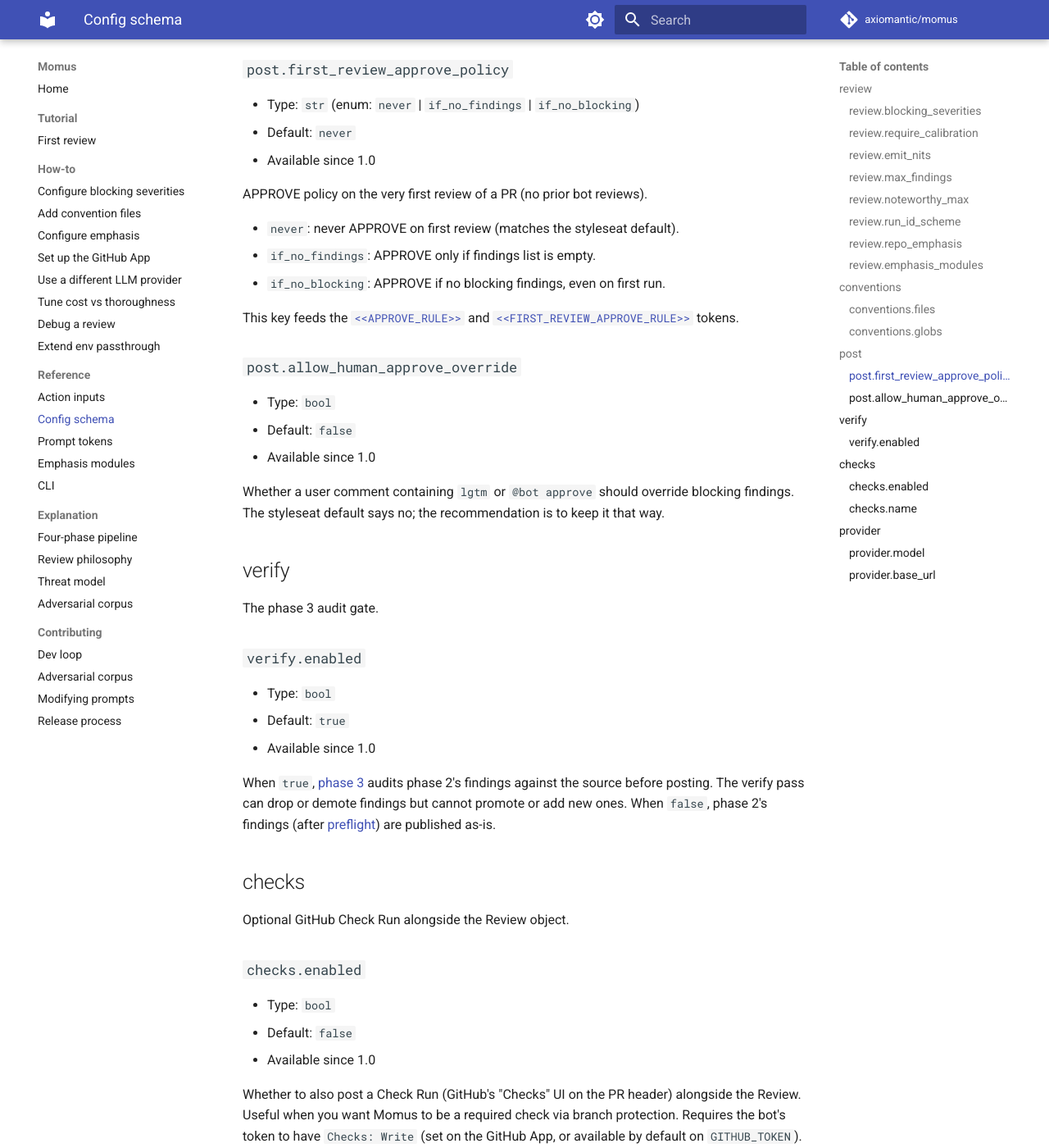
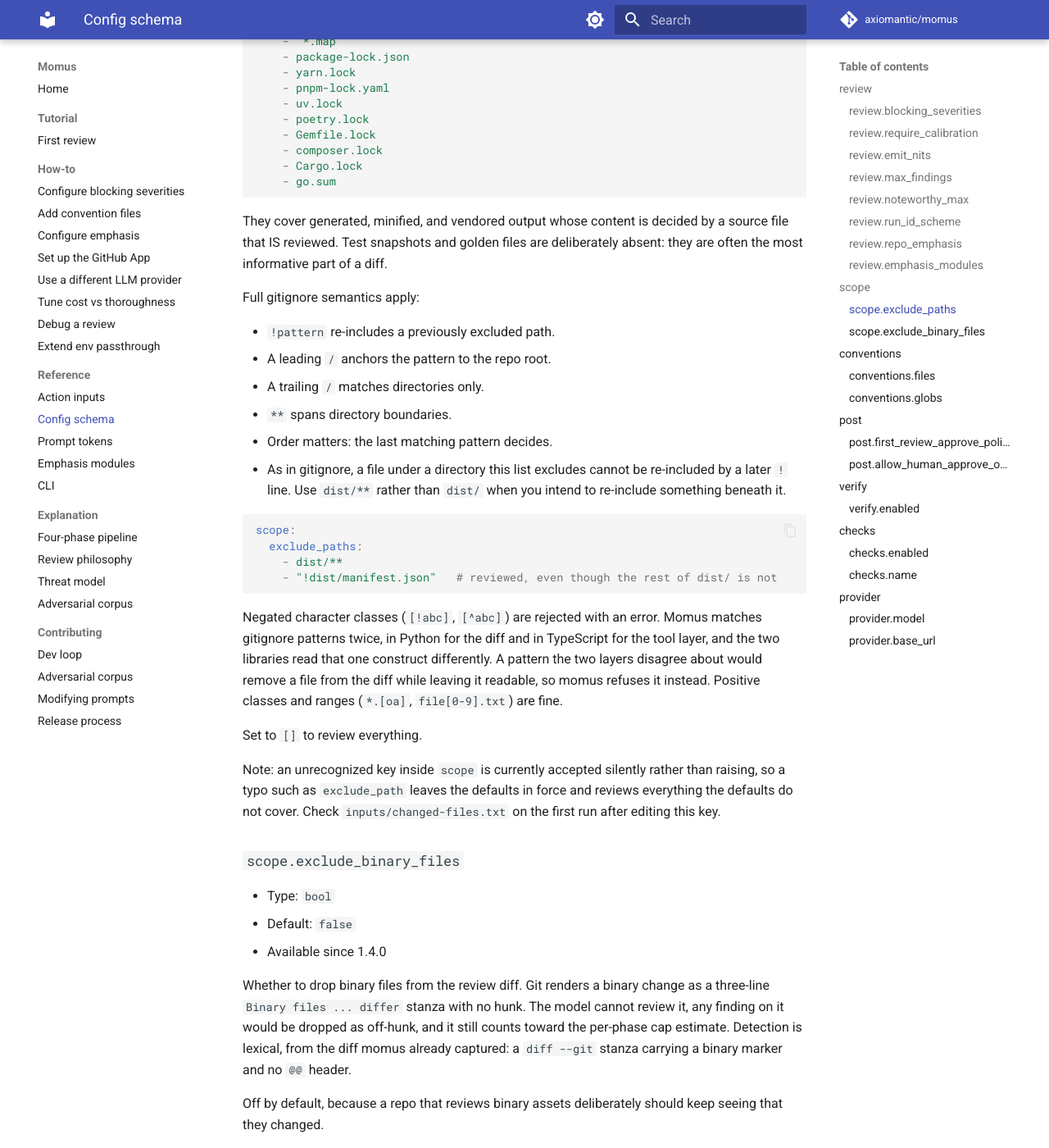
Before and after one commit to axiomantic/momus, an MkDocs documentation site: the page built from docs/reference/config-schema.md, in a window 1280 px wide and 1400 px high, scrolled down 3783 px. Shown: the whole window at 82% size. Built offline with MkDocs 1.6.1 and Material for MkDocs 9.7.7, drawn with Linux system fonts in a browser that asks for light colours; comment, search, counter and statistics services are not loaded; the version menu is left out; some of the changed text lies outside the part shown.

Commit message:
Document review-scope exclusions and release 1.4.0
config-schema.md gains the `scope` group with the default list quoted
verbatim so a repo that wants the defaults plus one entry can copy it,
and prompt-tokens.md documents <<SCOPE_EXCLUSIONS>>. Both record the
replace-not-extend semantics, the gitignore subset momus supports, and
why negated character classes are refused. The known sharp edge is
written down too: an unrecognized key inside `scope` is accepted
silently, so a typo leaves the defaults in force.

Bumping the version in pyproject.toml is what triggers the release
workflow on merge, so it lands here with the changelog entry rather than
alongside the code. The uv.lock version field is refreshed in the same
commit; it had drifted to 1.2.1.

Minor, not patch: two new config keys and a new prompt token, with no
change to the meaning of any existing key.

Co-Authored-By: Claude Opus 5 (1M context) <noreply@anthropic.com>

````diff
--- a/docs/reference/config-schema.md
+++ b/docs/reference/config-schema.md
@@ -2,7 +2,7 @@
 
 Every key Momus reads from `.momus.yaml`. Defaults live in `momus/config-defaults.yaml`; a target repo overrides any key by committing `.momus.yaml` at its repo root. Anything unset falls back to defaults. Unrecognized keys are an error: typos fail loudly rather than silently dropping intent.
 
-Top-level groups: [`review`](#review), [`conventions`](#conventions), [`post`](#post), [`verify`](#verify), [`checks`](#checks), [`provider`](#provider).
+Top-level groups: [`review`](#review), [`scope`](#scope), [`conventions`](#conventions), [`post`](#post), [`verify`](#verify), [`checks`](#checks), [`provider`](#provider).
 
 ## review {#review}
 
@@ -99,6 +99,80 @@ review:
   repo_emphasis: |
     Treat any panic/unwrap in firmware code as critical.
 ```
+
+## scope {#scope}
+
+Which changed files the review looks at. Where [`review`](#review) governs the findings momus emits, `scope` governs the diff it reads in the first place.
+
+### `scope.exclude_paths` {#scope-exclude-paths}
+
+- Type: `list[str]` (gitignore-syntax patterns)
+- Default: the list below
+- Available since 1.4.0
+
+Files matching any pattern are removed from `inputs/diff.patch` and from `inputs/changed-files.txt`, and the LLM tool layer (`read_repo`, `grep_repo`, `find_repo`, `ls_repo`, `bash_ro`) refuses them.
+
+**Setting this key REPLACES the default list. It does not extend it.** A repo that wants the defaults plus one more entry restates the whole list. This is the ordinary YAML list-override behavior and it is deliberate: an exclusion list you cannot shrink is not an exclusion list you control.
+
+The defaults, verbatim and copy-pasteable:
+
+```yaml
+scope:
+  exclude_paths:
+    - dist/
+    - build/
+    - node_modules/
+    - vendor/
+    - coverage/
+    - "*.min.js"
+    - "*.min.css"
+    - "*.map"
+    - package-lock.json
+    - yarn.lock
+    - pnpm-lock.yaml
+    - uv.lock
+    - poetry.lock
+    - Gemfile.lock
+    - composer.lock
+    - Cargo.lock
+    - go.sum
+```
+
+They cover generated, minified, and vendored output whose content is decided by a source file that IS reviewed. Test snapshots and golden files are deliberately absent: they are often the most informative part of a diff.
+
+Full gitignore semantics apply:
+
+- `!pattern` re-includes a previously excluded path.
+- A leading `/` anchors the pattern to the repo root.
+- A trailing `/` matches directories only.
+- `**` spans directory boundaries.
+- Order matters: the last matching pattern decides.
+- As in gitignore, a file under a directory this list excludes cannot be re-included by a later `!` line. Use `dist/**` rather than `dist/` when you intend to re-include something beneath it.
+
+```yaml
+scope:
+  exclude_paths:
+    - dist/**
+    - "!dist/manifest.json"   # reviewed, even though the rest of dist/ is not
+```
+
+Negated character classes (`[!abc]`, `[^abc]`) are rejected with an error. Momus matches gitignore patterns twice, in Python for the diff and in TypeScript for the tool layer, and the two libraries read that one construct differently. A pattern the two layers disagree about would remove a file from the diff while leaving it readable, so momus refuses it instead. Positive classes and ranges (`*.[oa]`, `file[0-9].txt`) are fine.
+
+Set to `[]` to review everything.
+
+Note: an unrecognized key inside `scope` is currently accepted silently rather than raising, so a typo such as `exclude_path` leaves the defaults in force and reviews everything the defaults do not cover. Check `inputs/changed-files.txt` on the first run after editing this key.
+
+### `scope.exclude_binary_files` {#scope-exclude-binary-files}
+
+- Type: `bool`
+- Default: `false`
+- Available since 1.4.0
+
+Whether to drop binary files from the review diff. Git renders a binary change as a three-line `Binary files ... differ` stanza with no hunk. The model cannot review it, any finding on it would be dropped as off-hunk, and it still counts toward the per-phase cap estimate. Detection is lexical, from the diff momus already captured: a `diff --git` stanza carrying a binary marker and no `@@` header.
+
+Off by default, because a repo that reviews binary assets deliberately should keep seeing that they changed.
+
+Both keys feed the [`<<SCOPE_EXCLUSIONS>>`](./prompt-tokens.md#token-scope-exclusions) prompt token.
 
 ## conventions {#conventions}
 
--- a/pyproject.toml
+++ b/pyproject.toml
@@ -4,7 +4,7 @@ build-backend = "hatchling.build"
 
 [project]
 name = "momus"
-version = "1.3.4"
+version = "1.4.0"
 description = "Multi-phase AI pull-request review."
 license = "MIT"
 requires-python = ">=3.11"
````
Also changed, not shown: CHANGELOG.md (+61 -0 lines), docs/reference/prompt-tokens.md (+12 -0 lines), 1 other file.
